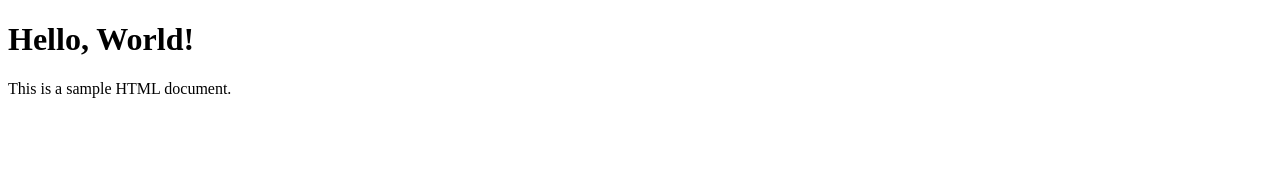
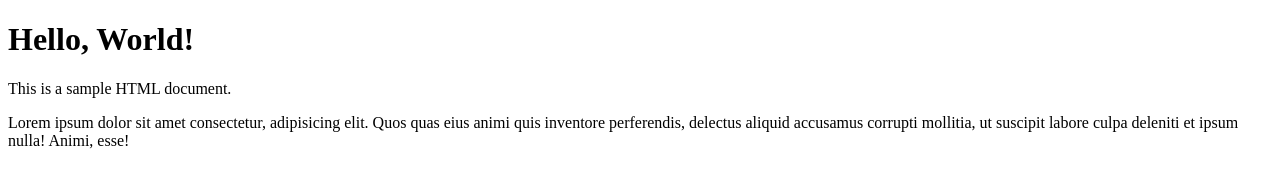
Before and after one commit to sumanthpower/first-react, a website: page index.html in a window 1280 px wide. Drawn offline with Linux system fonts and the light colour scheme.

Commit message:
secondPush

```diff
--- a/index.html
+++ b/index.html
@@ -8,5 +8,10 @@
   <body>
     <h1>Hello, World!</h1>
     <p>This is a sample HTML document.</p>
+    <div>
+      Lorem ipsum dolor sit amet consectetur, adipisicing elit. Quos quas eius
+      animi quis inventore perferendis, delectus aliquid accusamus corrupti
+      mollitia, ut suscipit labore culpa deleniti et ipsum nulla! Animi, esse!
+    </div>
   </body>
 </html>
```
